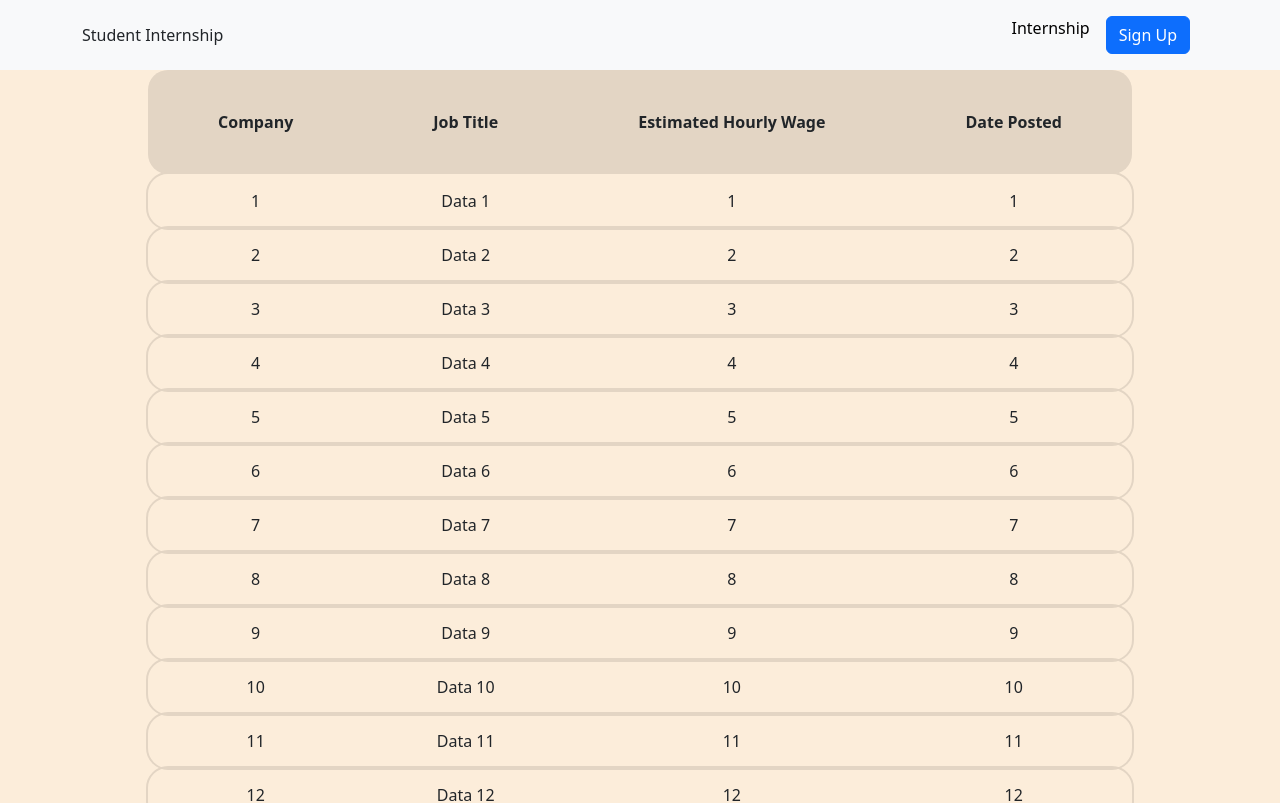
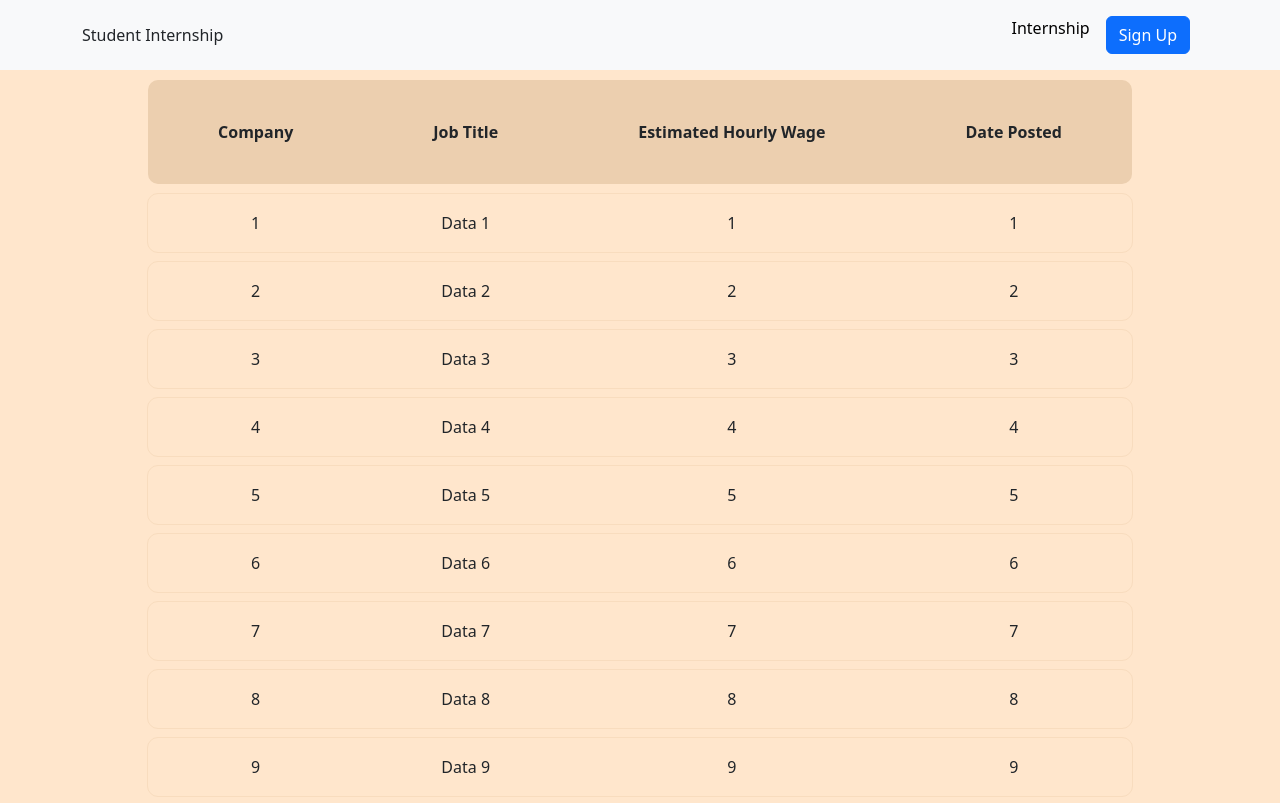
Before and after one commit to bram-n/Voyage, a React (Vite) app in the folder StudentBaseInternship/: page /internship in a window 1280 px wide. Shown: the top 803 px of the page. Built offline with nearby package versions, Linux system fonts and the light colour scheme; no server answers.

Commit message:
finished styling table

```diff
--- a/StudentBaseInternship/src/Aesthetics/ScrollTable.css
+++ b/StudentBaseInternship/src/Aesthetics/ScrollTable.css
@@ -1,7 +1,10 @@
 /* ScrollTable.css */
 :root{
-  --primaryColor:  #FCEDDA;
+  --primaryColor:  #ffe6cc;
   --secondaryColor: #2F3C7E;
+  --tertiaryColor: #FCEDDA;
+  --hoverColor: #f8dcbe;
+  --theadColor: #eccfaf;
 }
 
 /* Define styles for the container */
@@ -10,20 +13,19 @@
     flex-direction: column;
     align-items: center;
     text-align: center;
-    height: 100vh;
+    /* height: 100vh; */
     background-color: var(--primaryColor);
   }
 
   /* Define styles for the table */
-  /* table {
-    border: 1px solid gray;
-    margin: 12px 0;
-    padding: 8px;
-  } */
+  table {
+    border-collapse: separate; /* Ensure that borders are separate */
+    border-spacing: 0 10px;
+  }
 
   /* Define styles for the table header */
   thead {
-    background-color: 	#e3d5c4;
+    background-color: var(--theadColor) ;
     border-radius: 10px;
   }
 
@@ -35,13 +37,13 @@
 
   /*Styling for the table head to make it curved*/
   .thead-left{
-    border-top-left-radius: 20px;
-    border-bottom-left-radius: 20px;
+    border-top-left-radius: 10px;
+    border-bottom-left-radius: 10px;
   }
 
   .thead-right{
-    border-top-right-radius: 20px;
-    border-bottom-right-radius: 20px;
+    border-top-right-radius: 10px;
+    border-bottom-right-radius: 10px;
   }
 
   /* Define styles for the table rows */
@@ -50,7 +52,7 @@
   }
 
   td{
-    padding: 15px;
+    padding: 17px;
   }
 
   .toggleButton{
@@ -58,13 +60,25 @@
     border: none;
   }
 
-  .table-row-hover{
-    border-radius: 20px;
-    outline: 2px solid #e3d5c4;
-  }
 
-  .table-row-hover:hover {
-  overflow: hidden;
-  outline: 2px solid #e3d5c4; /* Add an outline on hover */
-  transition: outline 0.3s ease; /* Add a smooth transition for the outline */
+/* Table-row effects for all but table head */
+.table-row-hover {
+  border-radius: 10px;
+  background-color: var(--primaryColor);
+  transition: background-color 0.3s ease;
+  outline: 1px solid var(--hoverColor);
+  cursor: pointer;
 }
+
+.table-row-hover:hover {
+  background-color: var(--hoverColor);
+  box-shadow: 0 4px 8px rgba(0, 0, 0, 0.2);
+  transform: translateY(-2px);
+  outline: 1px solid var(--hoverColor);
+}
+
+.table-row-hover:active {
+  background-color: var(--clickedColor);
+  box-shadow: 0 2px 4px rgba(0, 0, 0, 0.2);
+  transform: translateY(0);
+}
--- a/StudentBaseInternship/src/Components/Scroll.tsx
+++ b/StudentBaseInternship/src/Components/Scroll.tsx
@@ -51,7 +51,7 @@ const ScrollTable = () => {
         </thead>
         <tbody>
           {dataSource.map((item) => (
-            <tr key={item.company}  class="table-row-hover">
+            <tr key={item.company}  className="table-row-hover">
               <td>{item.company}</td>
               <td>{item.title}</td>
               <td>{item.wage}</td>
```
